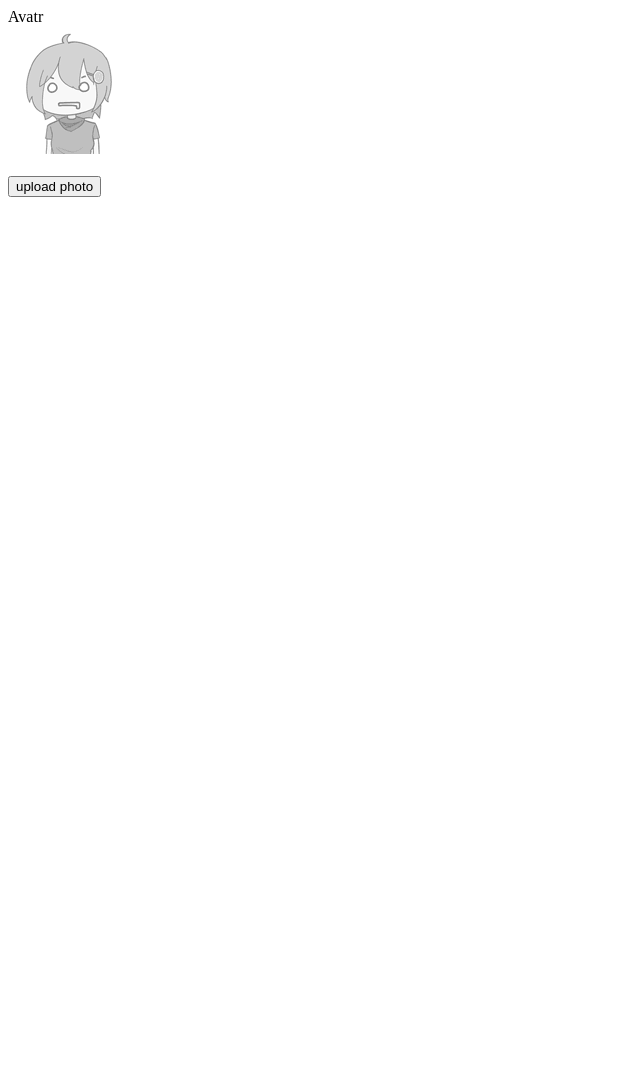
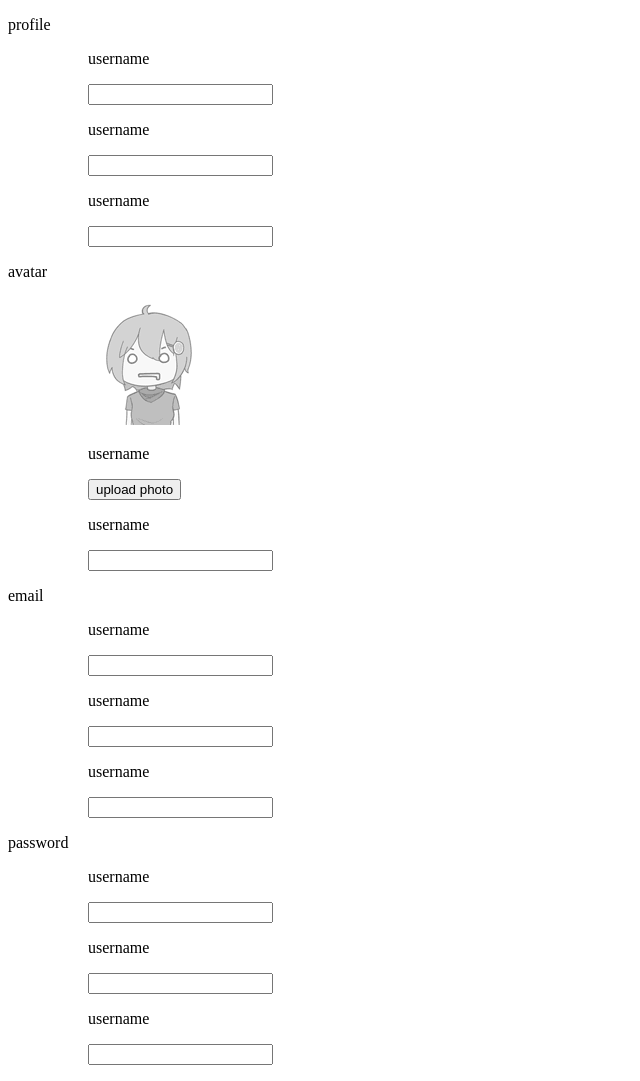
Before and after one commit to bakasibruceto/Arternum, a PHP site: page /PHP/pages/user/dashboard/content/account-settings.php in a window 1280 px wide. Shown: the whole page, without its empty margins (0-640 px from the left). Before the commit the page ends 197 px from the top, so only its background shows below. Run offline with PHP 8.4, Linux system fonts and the light colour scheme.

Commit message:
account settings ui

```diff
--- a/PHP/pages/user/dashboard/content/account-settings.php
+++ b/PHP/pages/user/dashboard/content/account-settings.php
@@ -9,18 +9,116 @@
 </head>
 
 <body>
-<div id="content">
+  <div id="content">
     <div class="container">
-      <div id="col" class="item item-1">Avatr</div>
+      <div id="col" class="item item-1">
+        <p>profile</p>
+      </div>
       <div id="contents" class="item item-2">
         <form action="#" method="POST">
-          <img src="CSS/images/avatar.png" class="av" alt="">
-          <br><br>
-          <button>upload photo</button>
+          <ol>
+            <ul>
+              <p>username</p>
+              <input type="text">
+            </ul>
+            <ul>
+              <p>username</p>
+              <input type="text">
+            </ul>
+            <ul>
+              <p>username</p>
+              <input type="text">
+            </ul>
+          </ol>
         </form>
       </div>
     </div>
   </div>
+  <div id="c"></div>
+  <div id="content">
+
+
+    <div class="container">
+      <div id="col" class="item item-1">
+        <p>avatar</p>
+      </div>
+      <div id="contents" class="item item-2">
+        <form action="#" method="POST">
+          <ol>
+            <ul>
+              <img src="CSS/images/avatar.png" class="av" alt="">
+            </ul>
+            <ul>
+              <p>username</p>
+              <button>upload photo</button>
+            </ul>
+            <ul>
+              <p>username</p>
+              <input type="text">
+            </ul>
+          </ol>
+
+
+          <!--
+          <button>upload photo</button> -->
+        </form>
+      </div>
+    </div>
+
+  </div>
+  <div id="c"></div>
+  <div id="content">
+    <div class="container">
+      <div id="col" class="item item-1">
+        <p>email</p>
+      </div>
+      <div id="contents" class="item item-2">
+        <form action="#" method="POST">
+          <ol>
+            <ul>
+              <p>username</p>
+              <input type="text">
+            </ul>
+            <ul>
+              <p>username</p>
+              <input type="text">
+            </ul>
+            <ul>
+              <p>username</p>
+              <input type="text">
+            </ul>
+          </ol>
+        </form>
+      </div>
+    </div>
+  </div>
+  <div id="c"></div>
+  <div id="content">
+    <div class="container">
+      <div id="col" class="item item-1">
+        <p>password</p>
+      </div>
+      <div id="contents" class="item item-2">
+        <form action="#" method="POST">
+          <ol>
+            <ul>
+              <p>username</p>
+              <input type="text">
+            </ul>
+            <ul>
+              <p>username</p>
+              <input type="text">
+            </ul>
+            <ul>
+              <p>username</p>
+              <input type="text">
+            </ul>
+          </ol>
+        </form>
+      </div>
+    </div>
+  </div>
+  <div id="c"></div>
 </body>
 
 </html>
--- a/index-account-settings.php
+++ b/index-account-settings.php
@@ -12,7 +12,7 @@ if (!isset($_SESSION["username"])) {
   <meta http-equiv="X-UA-Compatible" content="IE=edge">
   <meta name="viewport" content="width=device-width, initial-scale=1.0">
   <title>Admin</title>
-  <link rel="stylesheet" href="CSS/account-settings.css">
+  <link rel="stylesheet" href="CSS/logged2.css">
   <script src="JS/script.js"></script>
 </head>
 <body>
```
Also changed, not shown: CSS/logged2.css (renamed from CSS/account-settings.css, +22 -3 lines), CSS/src/default.css (+0 -38 lines).
